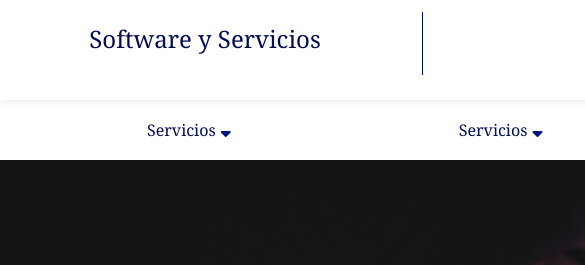
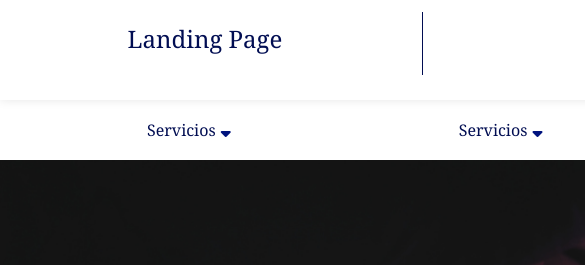
Before and after one commit to kevinmarcos/landingpage, a plain HTML site: page index.html in a window 1280 px wide. Shown: the top 265 px of the page, 0-585 px from the left. Drawn offline with nearby package versions, Linux system fonts and the light colour scheme.

Commit message:
third commit

```diff
--- a/index.html
+++ b/index.html
@@ -8,14 +8,14 @@
     <link rel="stylesheet" href="https://cdnjs.cloudflare.com/ajax/libs/font-awesome/6.2.0/css/all.min.css" integrity="sha512-xh6O/CkQoPOWDdYTDqeRdPCVd1SpvCA9XXcUnZS2FmJNp1coAFzvtCN9BmamE+4aHK8yyUHUSCcJHgXloTyT2A==" crossorigin="anonymous" referrerpolicy="no-referrer" />
     <link href="https://cdn.jsdelivr.net/npm/bootstrap@5.3.0-alpha3/dist/css/bootstrap.min.css" rel="stylesheet" integrity="sha384-KK94CHFLLe+nY2dmCWGMq91rCGa5gtU4mk92HdvYe+M/SXH301p5ILy+dN9+nJOZ" crossorigin="anonymous">
     <script src="https://cdn.jsdelivr.net/npm/bootstrap@5.3.0-alpha3/dist/js/bootstrap.bundle.min.js" integrity="sha384-ENjdO4Dr2bkBIFxQpeoTz1HIcje39Wm4jDKdf19U8gI4ddQ3GYNS7NTKfAdVQSZe" crossorigin="anonymous"></script>
-    <title>Software y Servicios</title>
+    <title>Landing Page</title>
 </head>
 <body>
     <header>
         <div class=" text-center vw">
             <div class="row align-items-center">
               <div class="col titulo_SS">
-                <h4>Software y Servicios</h4>
+                <h4>Landing Page</h4>
               </div>
               <div class="col ">
                 <img src="imgs/logo.jpg" alt="logo_img" style="width: 100px;">
```
